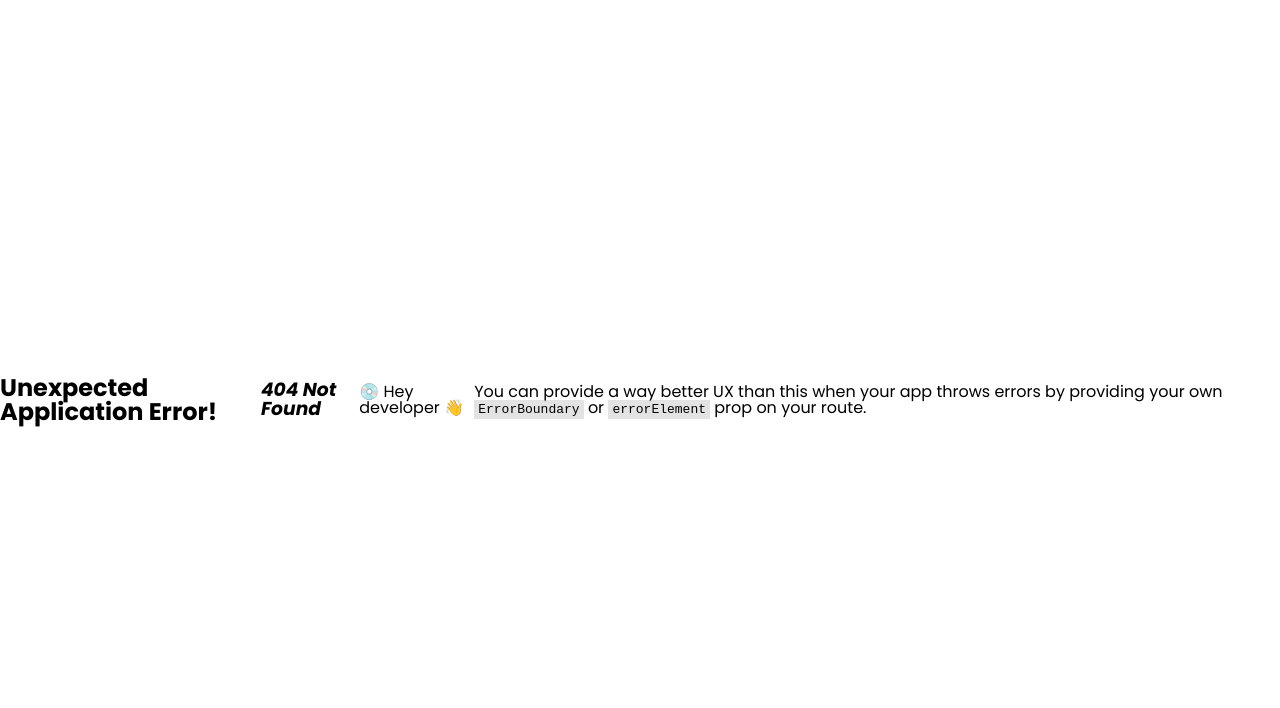
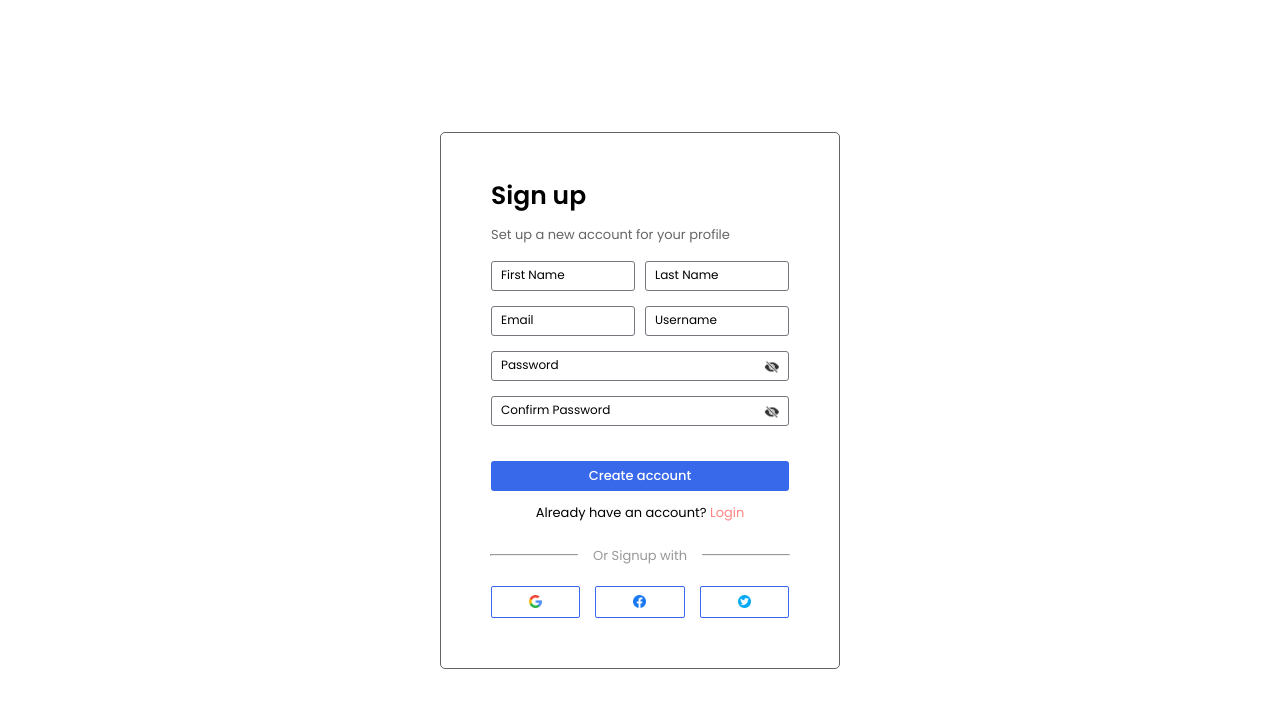
Before and after one commit to tlhalesebaeng/auth-template-frontend, a React (Vite) app in the folder frontend/: page /users/signup in a window 1280 px wide. Before the commit this address had no page. Shown: the top 708 px of the page. Built offline with nearby package versions, Linux system fonts and the light colour scheme.

Commit message:
output action on button clicks

```diff
--- a/frontend/src/App.jsx
+++ b/frontend/src/App.jsx
@@ -4,8 +4,8 @@ import Signup from './pages/authPages/Signup';
 import ResetPassword from './pages/authPages/ResetPassword';
 import ForgotPassword from './pages/authPages/ForgotPassword';
 import CodeVerification from './pages/authPages/CodeVerification';
+import Home from './components/app-components/Home';
 import './App.css';
-import Home from './components/app-components/Home';
 
 const router = createBrowserRouter([
     {
@@ -13,7 +13,7 @@ const router = createBrowserRouter([
         element: <Login />,
     },
     {
-        path: '/signup',
+        path: '/users/signup',
         element: <Signup />,
     },
     {
--- a/frontend/src/components/auth-components/AlternativeAuth.jsx
+++ b/frontend/src/components/auth-components/AlternativeAuth.jsx
@@ -4,7 +4,18 @@ import googleLogo from '../../assets/search-logo.png';
 import facebookLogo from '../../assets/facebook-logo.png';
 import twitterLogo from '../../assets/twitter-logo.png';
 
-export default function AlternativeAuth({ alt }) {
+export default function AlternativeAuth({ alt, action }) {
+    function handleGoogleAuth() {
+        console.log(`${action} with google`);
+    }
+
+    function handleFacebookAuth() {
+        console.log(`${action} with facebook`);
+    }
+
+    function handleTwitterAuth() {
+        console.log(`${action} with twitter`);
+    }
     return (
         <>
             <section className="line-container column">
@@ -12,9 +23,9 @@ export default function AlternativeAuth({ alt }) {
                 <hr />
             </section>
             <section className="third-party-logo-container row">
-                <AuthLogo logoSrc={googleLogo} />
-                <AuthLogo logoSrc={facebookLogo} />
-                <AuthLogo logoSrc={twitterLogo} />
+                <AuthLogo onClick={handleGoogleAuth} logoSrc={googleLogo} />
+                <AuthLogo onClick={handleFacebookAuth} logoSrc={facebookLogo} />
+                <AuthLogo onClick={handleTwitterAuth} logoSrc={twitterLogo} />
             </section>
         </>
     );
--- a/frontend/src/components/auth-components/AuthLogo.jsx
+++ b/frontend/src/components/auth-components/AuthLogo.jsx
@@ -1,8 +1,8 @@
 import './AuthLogo.css';
 
-export default function AuthLogo({ logoSrc }) {
+export default function AuthLogo({ logoSrc, onClick }) {
     return (
-        <button className="center">
+        <button onClick={onClick} className="center">
             <img src={logoSrc} />
         </button>
     );
--- a/frontend/src/pages/authPages/CodeVerification.jsx
+++ b/frontend/src/pages/authPages/CodeVerification.jsx
@@ -5,6 +5,11 @@ import Button from '../../utils/Button';
 
 export default function CodeVerification() {
     const description = 'Enter the one time code sent to your email.';
+
+    function handleSubmitCode(event) {
+        event.preventDefault();
+        console.log('Code submitted');
+    }
     return (
         <Auth
             title="Verify Code"
@@ -20,7 +25,7 @@ export default function CodeVerification() {
                     option="Resend"
                     name="other-question-container"
                 ></AuthQuestion>
-                <Button>Submit</Button>
+                <Button onClick={handleSubmitCode}>Submit</Button>
             </form>
         </Auth>
     );
--- a/frontend/src/pages/authPages/ForgotPassword.jsx
+++ b/frontend/src/pages/authPages/ForgotPassword.jsx
@@ -6,6 +6,11 @@ import Button from '../../utils/Button';
 export default function ForgotPassword() {
     const description =
         "Don't worry, enter your email below to reset your password.";
+
+    function handleSubmitEmail(event) {
+        event.preventDefault();
+        console.log('Email submitted');
+    }
     return (
         <Auth
             title="Forgot your password?"
@@ -16,7 +21,7 @@ export default function ForgotPassword() {
                 <div className="input-container column">
                     <Input type="email" placeholder="Email" />
                 </div>
-                <Button>Login</Button>
+                <Button onClick={handleSubmitEmail}>Submit</Button>
             </form>
             <AlternativeAuth alt="Login" />
         </Auth>
--- a/frontend/src/pages/authPages/Login.jsx
+++ b/frontend/src/pages/authPages/Login.jsx
@@ -7,6 +7,11 @@ import Input from '../../utils/Input';
 
 export default function Login() {
     const description = 'Login in to access your account';
+    function handleLogin(event) {
+        event.preventDefault();
+        console.log('Login');
+    }
+
     return (
         <Auth title="Login" description={description}>
             <form>
@@ -20,10 +25,10 @@ export default function Login() {
                     option="Sign up"
                     name="question-container"
                 >
-                    <Button>Login</Button>
+                    <Button onClick={handleLogin}>Login</Button>
                 </AuthQuestion>
             </form>
-            <AlternativeAuth alt="Login" />
+            <AlternativeAuth action="Login" alt="Login" />
         </Auth>
     );
 }
--- a/frontend/src/pages/authPages/ResetPassword.jsx
+++ b/frontend/src/pages/authPages/ResetPassword.jsx
@@ -4,13 +4,18 @@ import Input from '../../utils/Input';
 
 export default function ResetPassword() {
     const description = 'Please set a new password for your account';
+
+    function handleSetPassword(event) {
+        event.preventDefault();
+        console.log('Password submitted');
+    }
     return (
         <Auth title="Set a new password" description={description}>
             <div className="input-container column">
                 <Input type="password" placeholder="New Password" />
                 <Input type="password" placeholder="Confirm New Password" />
             </div>
-            <Button>Set password</Button>
+            <Button onClick={handleSetPassword}>Set password</Button>
         </Auth>
     );
 }
--- a/frontend/src/pages/authPages/Signup.jsx
+++ b/frontend/src/pages/authPages/Signup.jsx
@@ -1,12 +1,15 @@
 import AlternativeAuth from '../../components/auth-components/AlternativeAuth';
 import Auth from '../../components/auth-components/Auth';
 import AuthQuestion from '../../components/auth-components/AuthQuestion';
-import RememberMe from '../../components/auth-components/RememberMe';
 import Button from '../../utils/Button';
 import Input from '../../utils/Input';
 
 export default function Signup() {
     const description = 'Set up a new account for your profile';
+    function handleCreateAccount(event) {
+        event.preventDefault();
+        console.log('Create new account');
+    }
     return (
         <Auth title="Sign up" description={description}>
             <form>
@@ -35,10 +38,12 @@ export default function Signup() {
                     option="Login"
                     name="question-container"
                 >
-                    <Button>Create account</Button>
+                    <Button onClick={handleCreateAccount}>
+                        Create account
+                    </Button>
                 </AuthQuestion>
             </form>
-            <AlternativeAuth alt="Signup" />
+            <AlternativeAuth action="Signup" alt="Signup" />
         </Auth>
     );
 }
--- a/frontend/src/utils/Button.jsx
+++ b/frontend/src/utils/Button.jsx
@@ -1,5 +1,9 @@
 import './Button.css';
 
-export default function Button({ children }) {
-    return <button className="submit-btn">{children}</button>;
+export default function Button({ children, onClick }) {
+    return (
+        <button onClick={onClick} className="submit-btn">
+            {children}
+        </button>
+    );
 }
```
